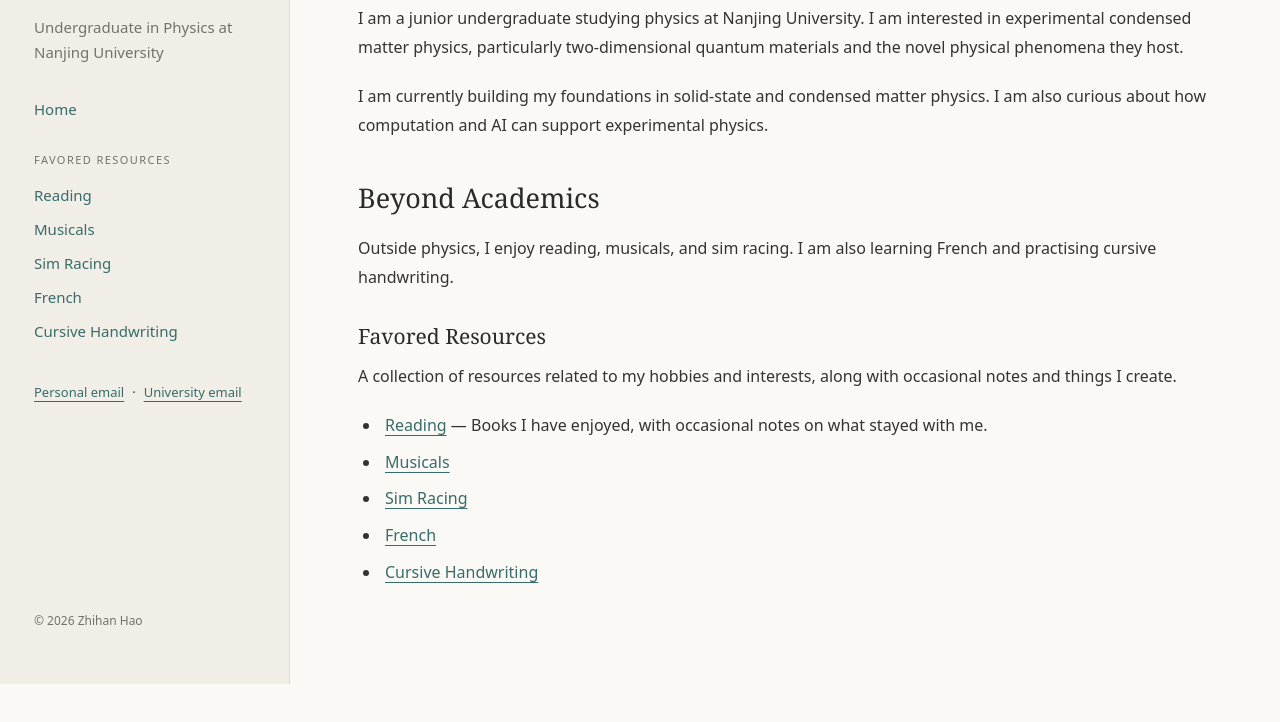
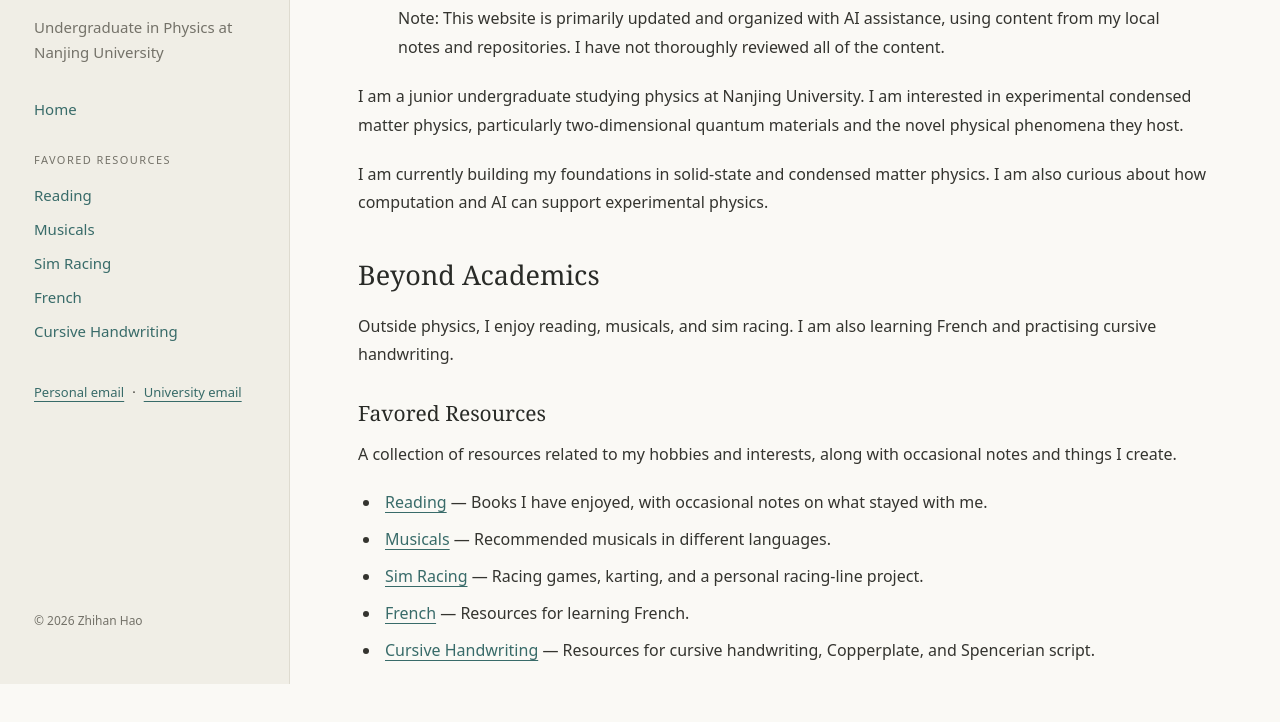
Before and after one commit to Hazeyuh/hazeyuh.github.io, a plain HTML site: page index.html in a window 1280 px wide. Shown: the part 116-838 px from the top of the page. Before the commit the page ends 817 px from the top, so only its background shows below. Drawn offline with Linux system fonts and the light colour scheme.

Commit message:
Update personal homepage

```diff
--- a/index.html
+++ b/index.html
@@ -1,6 +1,9 @@
 <!doctype html>
 <html lang="en"><head><meta charset="utf-8"><meta name="viewport" content="width=device-width, initial-scale=1"><meta name="description" content="Zhihan Hao — Physics undergraduate at Nanjing University. Academic interests, reading, and favored resources."><title>Zhihan Hao</title><link rel="stylesheet" href="style.css"></head>
 <body><a class="skip" href="#main">Skip to content</a><aside><div class="identity"><a class="name" href="index.html">Zhihan Hao</a><p class="subtitle">Undergraduate in Physics at Nanjing University</p></div><nav aria-label="Main navigation"><a class="nav-home" href="index.html">Home</a><span class="nav-label">Favored Resources</span><a  href="reading.html">Reading</a><a  href="musical.html">Musicals</a><a  href="sim-racing.html">Sim Racing</a><a  href="french.html">French</a><a  href="cursive.html">Cursive Handwriting</a></nav><div class="contacts"><p><a href="mailto:hzh470891@gmail.com">Personal email</a> · <a href="mailto:241503020@smail.nju.edu.cn">University email</a></p></div><p class="footer">© 2026 Zhihan Hao</p></aside><main id="main"><h2 id="about">About</h2>
+<blockquote>
+<p>Note: This website is primarily updated and organized with AI assistance, using content from my local notes and repositories. I have not thoroughly reviewed all of the content.</p>
+</blockquote>
 <p>I am a junior undergraduate studying physics at Nanjing University. I am interested in experimental condensed matter physics, particularly two-dimensional quantum materials and the novel physical phenomena they host.</p>
 <p>I am currently building my foundations in solid-state and condensed matter physics. I am also curious about how computation and AI can support experimental physics.</p>
 <h2 id="beyond-academics">Beyond Academics</h2>
@@ -9,8 +12,8 @@
 <p>A collection of resources related to my hobbies and interests, along with occasional notes and things I create.</p>
 <ul>
 <li><a href="reading.html">Reading</a> — Books I have enjoyed, with occasional notes on what stayed with me.</li>
-<li><a href="musical.html">Musicals</a></li>
-<li><a href="sim-racing.html">Sim Racing</a></li>
-<li><a href="french.html">French</a></li>
-<li><a href="cursive.html">Cursive Handwriting</a></li>
+<li><a href="musical.html">Musicals</a> — Recommended musicals in different languages.</li>
+<li><a href="sim-racing.html">Sim Racing</a> — Racing games, karting, and a personal racing-line project.</li>
+<li><a href="french.html">French</a> — Resources for learning French.</li>
+<li><a href="cursive.html">Cursive Handwriting</a> — Resources for cursive handwriting, Copperplate, and Spencerian script.</li>
 </ul></main></body></html>
```
Also changed, not shown: reading.html (+1 -1 lines), sim-racing.html (+10 -1 lines).
